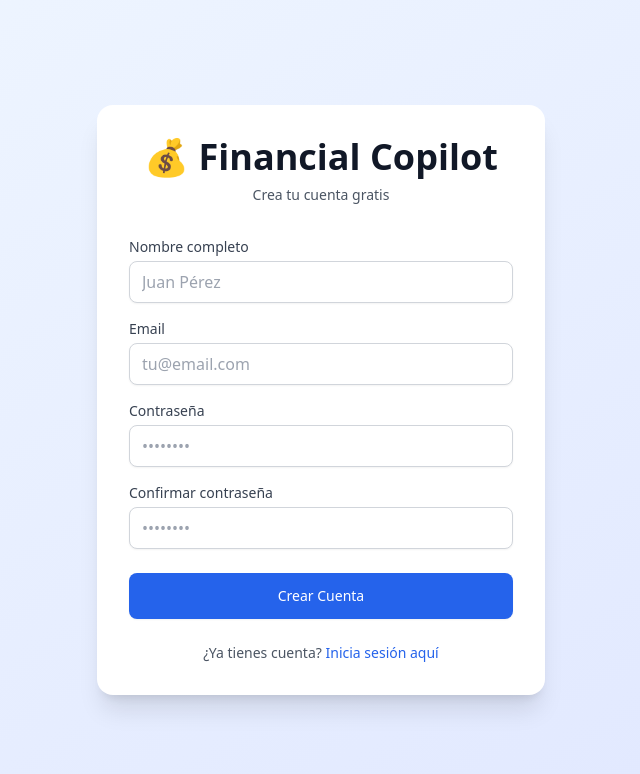
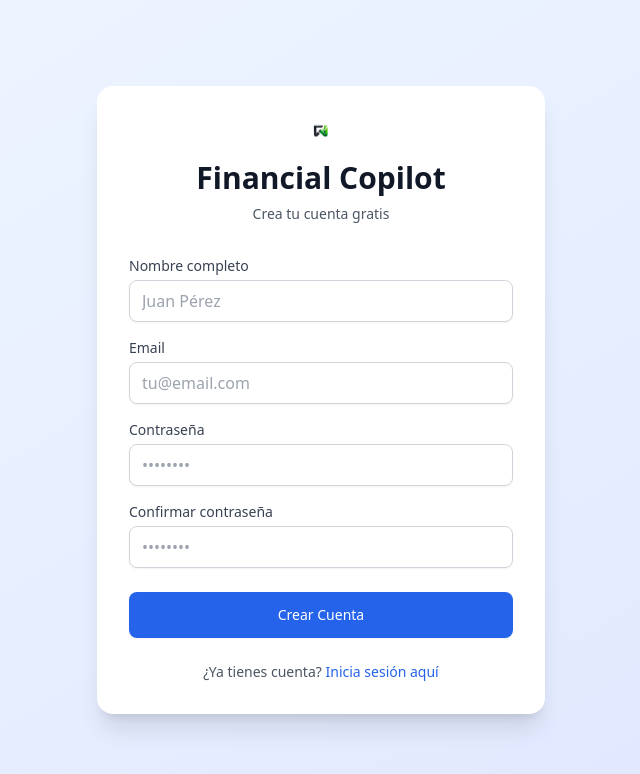
Before and after one commit to Daniel00112113/FINNOVA, a Next.js app in the folder frontend/: page /auth/register in a window 1280 px wide. Shown: the top 774 px of the page, without its empty margins (319-959 px from the left). Built offline with nearby package versions, Linux system fonts and the light colour scheme; no server answers.

Commit message:
feat: Add Logo component to login and register pages

```diff
--- a/frontend/src/app/auth/login/page.tsx
+++ b/frontend/src/app/auth/login/page.tsx
@@ -4,6 +4,7 @@ import { useState } from 'react'
 import { useRouter } from 'next/navigation'
 import Link from 'next/link'
 import { login } from '@/lib/auth'
+import Logo from '@/components/Logo'
 
 export default function LoginPage() {
     const router = useRouter()
@@ -30,11 +31,14 @@ export default function LoginPage() {
     return (
         <div className="min-h-screen flex items-center justify-center bg-gradient-to-br from-blue-50 to-indigo-100 px-4">
             <div className="max-w-md w-full space-y-8 bg-white p-8 rounded-2xl shadow-xl">
-                <div>
-                    <h2 className="text-center text-4xl font-black text-gray-900">
-                        💰 Financial Copilot
+                <div className="text-center">
+                    <div className="flex justify-center mb-4">
+                        <Logo size="lg" />
+                    </div>
+                    <h2 className="text-3xl font-black text-gray-900">
+                        Financial Copilot
                     </h2>
-                    <p className="mt-2 text-center text-sm text-gray-600">
+                    <p className="mt-2 text-sm text-gray-600">
                         Inicia sesión en tu cuenta
                     </p>
                 </div>
--- a/frontend/src/app/auth/register/page.tsx
+++ b/frontend/src/app/auth/register/page.tsx
@@ -4,6 +4,7 @@ import { useState } from 'react'
 import { useRouter } from 'next/navigation'
 import Link from 'next/link'
 import { register } from '@/lib/auth'
+import Logo from '@/components/Logo'
 
 export default function RegisterPage() {
     const router = useRouter()
@@ -44,11 +45,14 @@ export default function RegisterPage() {
     return (
         <div className="min-h-screen flex items-center justify-center bg-gradient-to-br from-blue-50 to-indigo-100 px-4">
             <div className="max-w-md w-full space-y-8 bg-white p-8 rounded-2xl shadow-xl">
-                <div>
-                    <h2 className="text-center text-4xl font-black text-gray-900">
-                        💰 Financial Copilot
+                <div className="text-center">
+                    <div className="flex justify-center mb-4">
+                        <Logo size="lg" />
+                    </div>
+                    <h2 className="text-3xl font-black text-gray-900">
+                        Financial Copilot
                     </h2>
-                    <p className="mt-2 text-center text-sm text-gray-600">
+                    <p className="mt-2 text-sm text-gray-600">
                         Crea tu cuenta gratis
                     </p>
                 </div>
```
